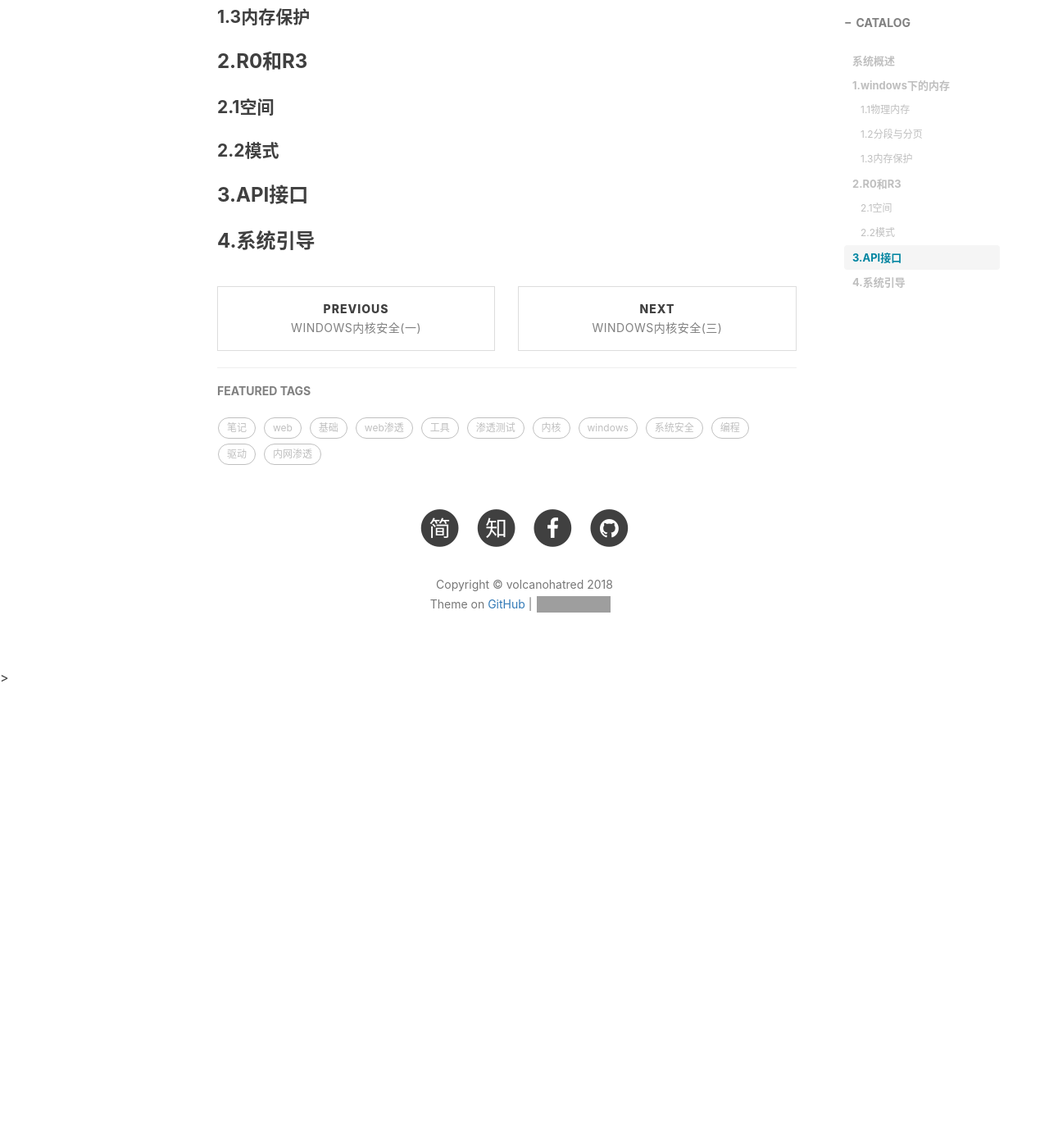
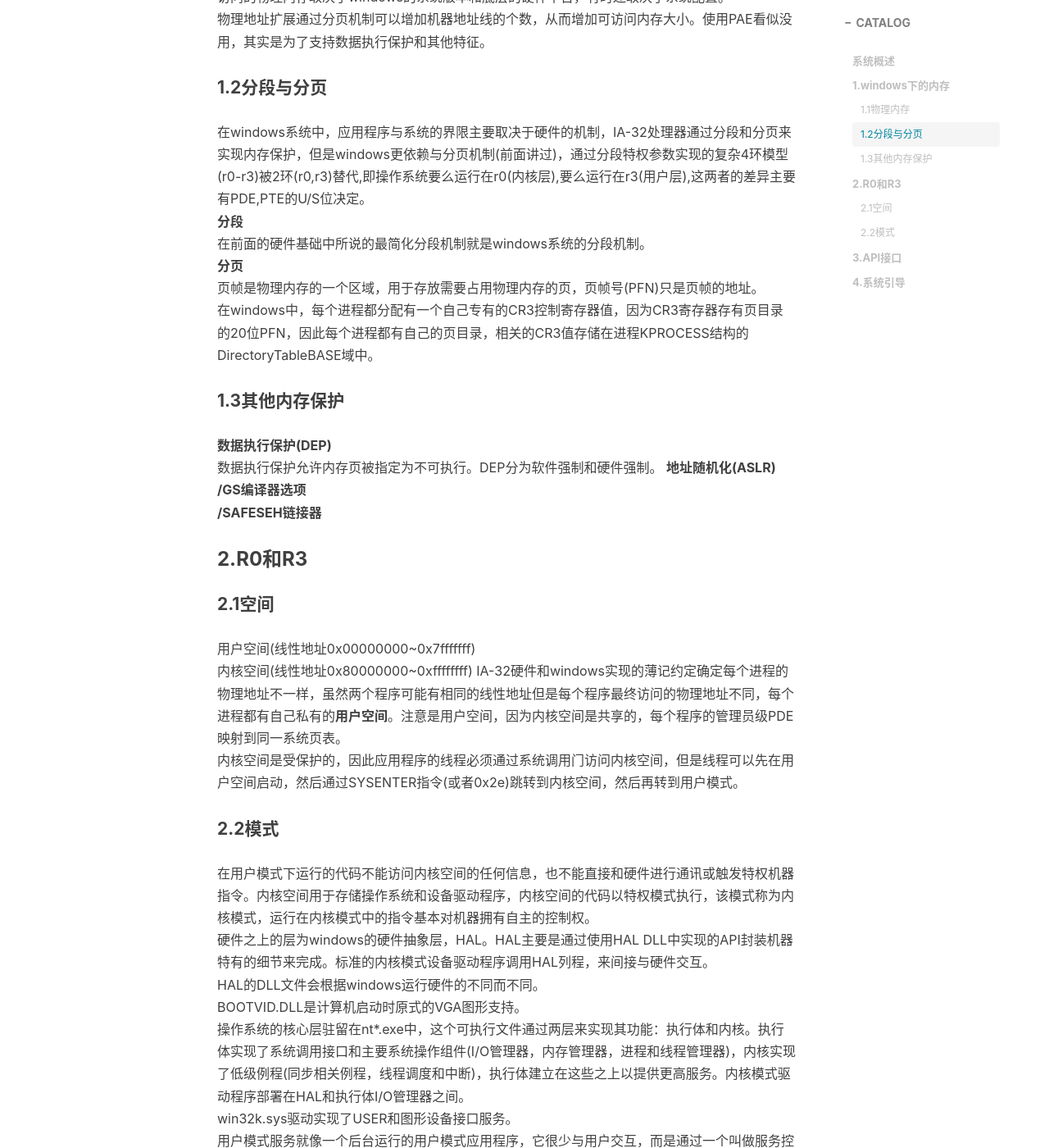
Before and after one commit to volcanohatred/volcanohatred.github.io, a Jekyll site: the page built from _posts/2018-04-10-windows内核安全2.md, in a window 1280 px wide and 1400 px high, scrolled down 789 px. Shown: the whole window at 82% size. Built offline with Jekyll 4.4.1, drawn with Linux system fonts in a browser that asks for light colours; nearby versions of some CDN libraries; comment, search, counter and statistics services are not loaded; before the commit the page ends 1630 px from its top, so only the background shows below that; some of the changed text lies outside the part shown; grey boxes are pictures that could not be loaded.

Commit message:
Update 2018-04-10-windows内核安全2.md

```diff
--- a/_posts/2018-04-10-windows内核安全2.md
+++ b/_posts/2018-04-10-windows内核安全2.md
@@ -15,10 +15,35 @@ tags:
 ## 系统概述
 ### 1.windows下的内存
 #### 1.1物理内存
+windows下的物理内存不是都可以使用的，因为windows还为设备内存预留了空间。windows能够访问的物理内存取决于windows的系统版本和底层的硬件平台，有时还取决于系统配置。
+物理地址扩展通过分页机制可以增加机器地址线的个数，从而增加可访问内存大小。使用PAE看似没用，其实是为了支持数据执行保护和其他特征。
 #### 1.2分段与分页
-#### 1.3内存保护
+在windows系统中，应用程序与系统的界限主要取决于硬件的机制，IA-32处理器通过分段和分页来实现内存保护，但是windows更依赖与分页机制(前面讲过)，通过分段特权参数实现的复杂4环模型(r0-r3)被2环(r0,r3)替代,即操作系统要么运行在r0(内核层),要么运行在r3(用户层),这两者的差异主要有PDE,PTE的U/S位决定。
+**分段**
+在前面的硬件基础中所说的最简化分段机制就是windows系统的分段机制。
+**分页**
+页帧是物理内存的一个区域，用于存放需要占用物理内存的页，页帧号(PFN)只是页帧的地址。
+在windows中，每个进程都分配有一个自己专有的CR3控制寄存器值，因为CR3寄存器存有页目录的20位PFN，因此每个进程都有自己的页目录，相关的CR3值存储在进程KPROCESS结构的DirectoryTableBASE域中。
+
+#### 1.3其他内存保护
+**数据执行保护(DEP)**
+数据执行保护允许内存页被指定为不可执行。DEP分为软件强制和硬件强制。
+**地址随机化(ASLR)**
+**/GS编译器选项**
+**/SAFESEH链接器**
 ### 2.R0和R3
 #### 2.1空间
+用户空间(线性地址0x00000000~0x7fffffff)
+内核空间(线性地址0x80000000~0xffffffff)
+IA-32硬件和windows实现的薄记约定确定每个进程的物理地址不一样，虽然两个程序可能有相同的线性地址但是每个程序最终访问的物理地址不同，每个进程都有自己私有的**用户空间**。注意是用户空间，因为内核空间是共享的，每个程序的管理员级PDE映射到同一系统页表。
+内核空间是受保护的，因此应用程序的线程必须通过系统调用门访问内核空间，但是线程可以先在用户空间启动，然后通过SYSENTER指令(或者0x2e)跳转到内核空间，然后再转到用户模式。
 #### 2.2模式
+在用户模式下运行的代码不能访问内核空间的任何信息，也不能直接和硬件进行通讯或触发特权机器指令。内核空间用于存储操作系统和设备驱动程序，内核空间的代码以特权模式执行，该模式称为内核模式，运行在内核模式中的指令基本对机器拥有自主的控制权。
+硬件之上的层为windows的硬件抽象层，HAL。HAL主要是通过使用HAL DLL中实现的API封装机器特有的细节来完成。标准的内核模式设备驱动程序调用HAL列程，来间接与硬件交互。
+HAL的DLL文件会根据windows运行硬件的不同而不同。
+BOOTVID.DLL是计算机启动时原式的VGA图形支持。
+操作系统的核心层驻留在nt*.exe中，这个可执行文件通过两层来实现其功能：执行体和内核。执行体实现了系统调用接口和主要系统操作组件(I/O管理器，内存管理器，进程和线程管理器)，内核实现了低级例程(同步相关例程，线程调度和中断)，执行体建立在这些之上以提供更高服务。内核模式驱动程序部署在HAL和执行体I/O管理器之间。
+win32k.sys驱动实现了USER和图形设备接口服务。
+用户模式服务就像一个后台运行的用户模式应用程序，它很少与用户交互，而是通过一个叫做服务控制管理器(SCM)的用户模式程序来启动和管理。
 ### 3.API接口
 ### 4.系统引导
```
